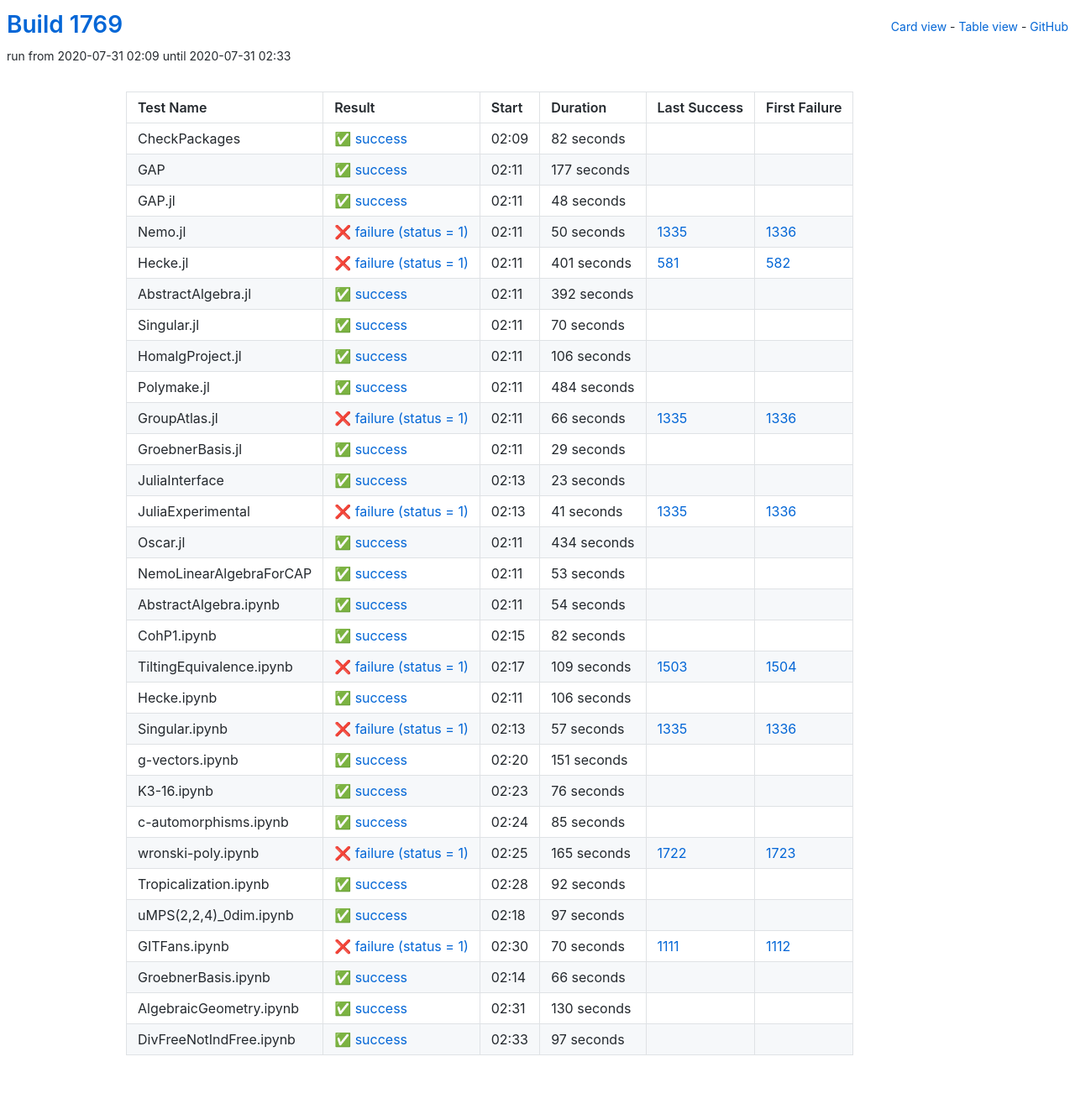
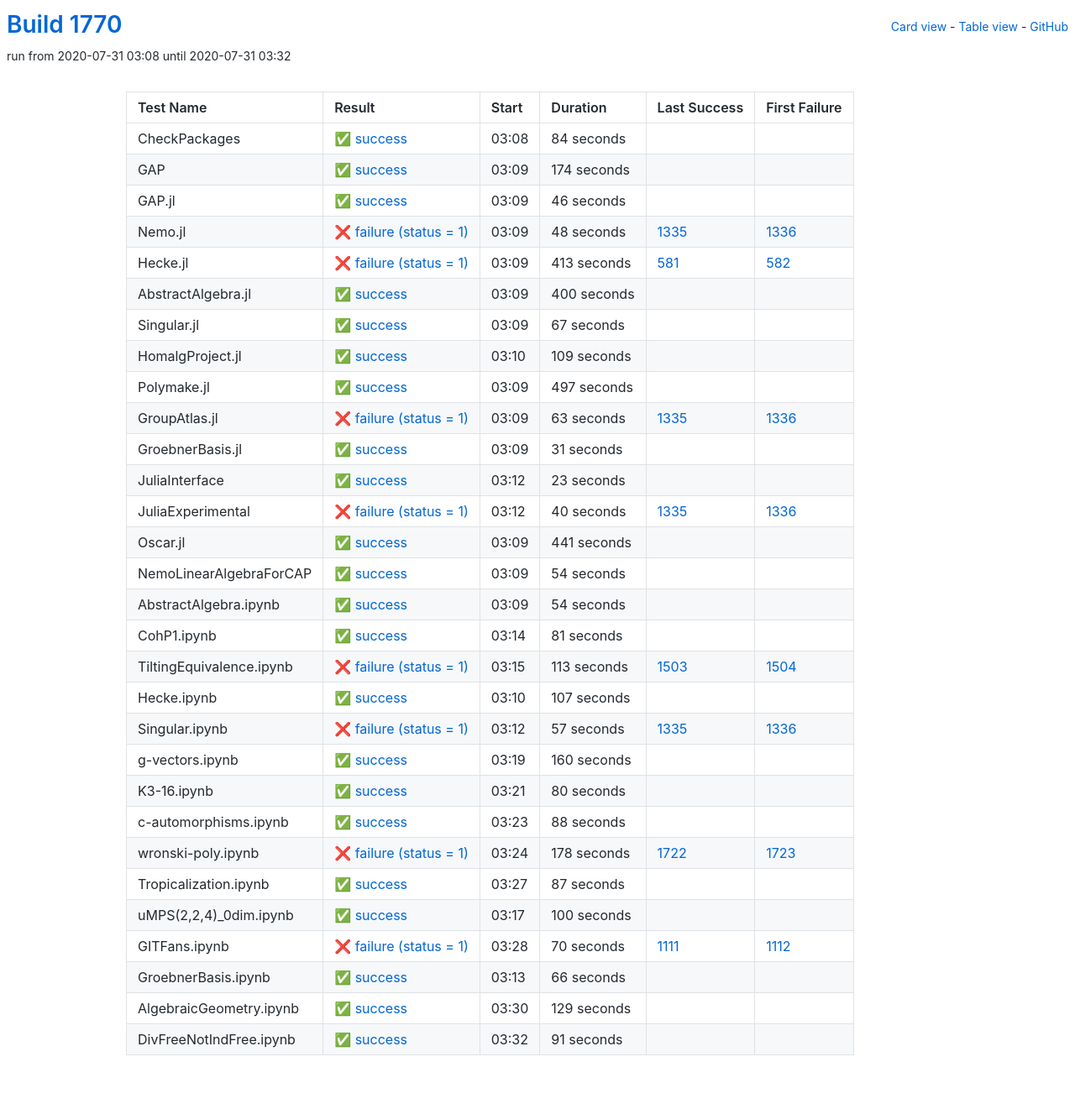
Before and after one commit to oscar-system/oscar-ci-status-1.4, a Jekyll site: the page built from table.html, in a window 1280 px wide. Shown: the whole page at 84% size. Built offline with Jekyll 4.4.1, drawn with Linux system fonts in a browser that asks for light colours.

Commit message:
Build #1770

```diff
--- a/_data/ci.yml
+++ b/_data/ci.yml
@@ -1,6 +1,6 @@
 ---
-build: 1769
-build_url: https://oscarci.mathematik.uni-kl.de/job/oscar-julia-1.4/1769/
+build: 1770
+build_url: https://oscarci.mathematik.uni-kl.de/job/oscar-julia-1.4/1770/
 job: oscar-julia-1.4
 organization: oscar-system
 repo: oscar-ci-status-1.4
@@ -8,140 +8,140 @@ repourl: https://github.com/oscar-system/oscar-ci-status-1.4
 tests:
 - name: CheckPackages
   id: checkpackages
-  log: https://oscarci.mathematik.uni-kl.de/job/oscar-julia-1.4/1769/artifact/logs/build-1769/CheckPackages.log
-  start: 2020-07-31 02:09
+  log: https://oscarci.mathematik.uni-kl.de/job/oscar-julia-1.4/1770/artifact/logs/build-1770/CheckPackages.log
+  start: 2020-07-31 03:08
   success: true
   exitcode: 0
   status: success
-  duration: 82
+  duration: 84
   last_success: false
   last_success_url:
   first_failure: false
   first_failure_url:
 - name: GAP
   id: gap
-  log: https://oscarci.mathematik.uni-kl.de/job/oscar-julia-1.4/1769/artifact/logs/build-1769/GAP.log
-  start: 2020-07-31 02:11
+  log: https://oscarci.mathematik.uni-kl.de/job/oscar-julia-1.4/1770/artifact/logs/build-1770/GAP.log
+  start: 2020-07-31 03:09
   success: true
   exitcode: 0
   status: success
-  duration: 177
+  duration: 174
   last_success: false
   last_success_url:
   first_failure: false
   first_failure_url:
 - name: GAP.jl
   id: gap-jl
-  log: https://oscarci.mathematik.uni-kl.de/job/oscar-julia-1.4/1769/artifact/logs/build-1769/GAP.jl.log
-  start: 2020-07-31 02:11
+  log: https://oscarci.mathematik.uni-kl.de/job/oscar-julia-1.4/1770/artifact/logs/build-1770/GAP.jl.log
+  start: 2020-07-31 03:09
   success: true
   exitcode: 0
   status: success
-  duration: 48
+  duration: 46
   last_success: false
   last_success_url:
   first_failure: false
   first_failure_url:
 - name: Nemo.jl
   id: nemo-jl
-  log: https://oscarci.mathematik.uni-kl.de/job/oscar-julia-1.4/1769/artifact/logs/build-1769/Nemo.jl.log
-  start: 2020-07-31 02:11
+  log: https://oscarci.mathematik.uni-kl.de/job/oscar-julia-1.4/1770/artifact/logs/build-1770/Nemo.jl.log
+  start: 2020-07-31 03:09
   success: false
   exitcode: 1
   status: failure
-  duration: 50
+  duration: 48
   last_success: 1335
   last_success_url: https://oscarci.mathematik.uni-kl.de/job/oscar-julia-1.4/1335/
   first_failure: 1336
   first_failure_url: https://oscarci.mathematik.uni-kl.de/job/oscar-julia-1.4/1336/
 - name: Hecke.jl
   id: hecke-jl
-  log: https://oscarci.mathematik.uni-kl.de/job/oscar-julia-1.4/1769/artifact/logs/build-1769/Hecke.jl.log
-  start: 2020-07-31 02:11
+  log: https://oscarci.mathematik.uni-kl.de/job/oscar-julia-1.4/1770/artifact/logs/build-1770/Hecke.jl.log
+  start: 2020-07-31 03:09
   success: false
   exitcode: 1
   status: failure
-  duration: 401
+  duration: 413
   last_success: 581
   last_success_url: https://oscarci.mathematik.uni-kl.de/job/oscar-julia-1.4/581/
   first_failure: 582
   first_failure_url: https://oscarci.mathematik.uni-kl.de/job/oscar-julia-1.4/582/
 - name: AbstractAlgebra.jl
   id: abstractalgebra-jl
-  log: https://oscarci.mathematik.uni-kl.de/job/oscar-julia-1.4/1769/artifact/logs/build-1769/AbstractAlgebra.jl.log
-  start: 2020-07-31 02:11
+  log: https://oscarci.mathematik.uni-kl.de/job/oscar-julia-1.4/1770/artifact/logs/build-1770/AbstractAlgebra.jl.log
+  start: 2020-07-31 03:09
   success: true
   exitcode: 0
   status: success
-  duration: 392
+  duration: 400
   last_success: false
   last_success_url:
   first_failure: false
   first_failure_url:
 - name: Singular.jl
   id: singular-jl
-  log: https://oscarci.mathematik.uni-kl.de/job/oscar-julia-1.4/1769/artifact/logs/build-1769/Singular.jl.log
-  start: 2020-07-31 02:11
+  log: https://oscarci.mathematik.uni-kl.de/job/oscar-julia-1.4/1770/artifact/logs/build-1770/Singular.jl.log
+  start: 2020-07-31 03:09
   success: true
   exitcode: 0
   status: success
-  duration: 70
+  duration: 67
   last_success: false
   last_success_url:
   first_failure: false
   first_failure_url:
 - name: HomalgProject.jl
   id: homalgproject-jl
-  log: https://oscarci.mathematik.uni-kl.de/job/oscar-julia-1.4/1769/artifact/logs/build-1769/HomalgProject.jl.log
-  start: 2020-07-31 02:11
+  log: https://oscarci.mathematik.uni-kl.de/job/oscar-julia-1.4/1770/artifact/logs/build-1770/HomalgProject.jl.log
+  start: 2020-07-31 03:10
   success: true
   exitcode: 0
   status: success
-  duration: 106
+  duration: 109
   last_success: false
   last_success_url:
   first_failure: false
   first_failure_url:
 - name: Polymake.jl
   id: polymake-jl
-  log: https://oscarci.mathematik.uni-kl.de/job/oscar-julia-1.4/1769/artifact/logs/build-1769/Polymake.jl.log
-  start: 2020-07-31 02:11
+  log: https://oscarci.mathematik.uni-kl.de/job/oscar-julia-1.4/1770/artifact/logs/build-1770/Polymake.jl.log
+  start: 2020-07-31 03:09
   success: true
   exitcode: 0
   status: success
-  duration: 484
+  duration: 497
   last_success: false
   last_success_url:
   first_failure: false
   first_failure_url:
 - name: GroupAtlas.jl
   id: groupatlas-jl
-  log: https://oscarci.mathematik.uni-kl.de/job/oscar-julia-1.4/1769/artifact/logs/build-1769/GroupAtlas.jl.log
-  start: 2020-07-31 02:11
+  log: https://oscarci.mathematik.uni-kl.de/job/oscar-julia-1.4/1770/artifact/logs/build-1770/GroupAtlas.jl.log
+  start: 2020-07-31 03:09
   success: false
   exitcode: 1
   status: failure
-  duration: 66
+  duration: 63
   last_success: 1335
   last_success_url: https://oscarci.mathematik.uni-kl.de/job/oscar-julia-1.4/1335/
   first_failure: 1336
   first_failure_url: https://oscarci.mathematik.uni-kl.de/job/oscar-julia-1.4/1336/
 - name: GroebnerBasis.jl
   id: groebnerbasis-jl
-  log: https://oscarci.mathematik.uni-kl.de/job/oscar-julia-1.4/1769/artifact/logs/build-1769/GroebnerBasis.jl.log
-  start: 2020-07-31 02:11
+  log: https://oscarci.mathematik.uni-kl.de/job/oscar-julia-1.4/1770/artifact/logs/build-1770/GroebnerBasis.jl.log
+  start: 2020-07-31 03:09
   success: true
   exitcode: 0
   status: success
-  duration: 29
+  duration: 31
   last_success: false
   last_success_url:
   first_failure: false
   first_failure_url:
 - name: JuliaInterface
   id: juliainterface
-  log: https://oscarci.mathematik.uni-kl.de/job/oscar-julia-1.4/1769/artifact/logs/build-1769/JuliaInterface.log
-  start: 2020-07-31 02:13
+  log: https://oscarci.mathematik.uni-kl.de/job/oscar-julia-1.4/1770/artifact/logs/build-1770/JuliaInterface.log
+  start: 2020-07-31 03:12
   success: true
   exitcode: 0
   status: success
@@ -152,44 +152,44 @@ tests:
   first_failure_url:
 - name: JuliaExperimental
   id: juliaexperimental
-  log: https://oscarci.mathematik.uni-kl.de/job/oscar-julia-1.4/1769/artifact/logs/build-1769/JuliaExperimental.log
-  start: 2020-07-31 02:13
+  log: https://oscarci.mathematik.uni-kl.de/job/oscar-julia-1.4/1770/artifact/logs/build-1770/JuliaExperimental.log
+  start: 2020-07-31 03:12
   success: false
   exitcode: 1
   status: failure
-  duration: 41
+  duration: 40
   last_success: 1335
   last_success_url: https://oscarci.mathematik.uni-kl.de/job/oscar-julia-1.4/1335/
   first_failure: 1336
   first_failure_url: https://oscarci.mathematik.uni-kl.de/job/oscar-julia-1.4/1336/
 - name: Oscar.jl
   id: oscar-jl
-  log: https://oscarci.mathematik.uni-kl.de/job/oscar-julia-1.4/1769/artifact/logs/build-1769/Oscar.jl.log
-  start: 2020-07-31 02:11
+  log: https://oscarci.mathematik.uni-kl.de/job/oscar-julia-1.4/1770/artifact/logs/build-1770/Oscar.jl.log
+  start: 2020-07-31 03:09
   success: true
   exitcode: 0
   status: success
-  duration: 434
+  duration: 441
   last_success: false
   last_success_url:
   first_failure: false
   first_failure_url:
 - name: NemoLinearAlgebraForCAP
   id: nemolinearalgebraforcap
-  log: https://oscarci.mathematik.uni-kl.de/job/oscar-julia-1.4/1769/artifact/logs/build-1769/NemoLinearAlgebraForCAP.log
-  start: 2020-07-31 02:11
+  log: https://oscarci.mathematik.uni-kl.de/job/oscar-julia-1.4/1770/artifact/logs/build-1770/NemoLinearAlgebraForCAP.log
+  start: 2020-07-31 03:09
   success: true
   exitcode: 0
   status: success
-  duration: 53
+  duration: 54
   last_success: false
   last_success_url:
   first_failure: false
   first_failure_url:
 - name: AbstractAlgebra.ipynb
   id: abstractalgebra-ipynb
-  log: https://oscarci.mathematik.uni-kl.de/job/oscar-julia-1.4/1769/artifact/logs/build-1769/AbstractAlgebra.ipynb.log
-  start: 2020-07-31 02:11
+  log: https://oscarci.mathematik.uni-kl.de/job/oscar-julia-1.4/1770/artifact/logs/build-1770/AbstractAlgebra.ipynb.log
+  start: 2020-07-31 03:09
   success: true
   exitcode: 0
   status: success
@@ -200,44 +200,44 @@ tests:
   first_failure_url:
 - name: CohP1.ipynb
   id: cohp1-ipynb
-  log: https://oscarci.mathematik.uni-kl.de/job/oscar-julia-1.4/1769/artifact/logs/build-1769/CohP1.ipynb.log
-  start: 2020-07-31 02:15
+  log: https://oscarci.mathematik.uni-kl.de/job/oscar-julia-1.4/1770/artifact/logs/build-1770/CohP1.ipynb.log
+  start: 2020-07-31 03:14
   success: true
   exitcode: 0
   status: success
-  duration: 82
+  duration: 81
   last_success: false
   last_success_url:
   first_failure: false
   first_failure_url:
 - name: TiltingEquivalence.ipynb
   id: tiltingequivalence-ipynb
-  log: https://oscarci.mathematik.uni-kl.de/job/oscar-julia-1.4/1769/artifact/logs/build-1769/TiltingEquivalence.ipynb.log
-  start: 2020-07-31 02:17
+  log: https://oscarci.mathematik.uni-kl.de/job/oscar-julia-1.4/1770/artifact/logs/build-1770/TiltingEquivalence.ipynb.log
+  start: 2020-07-31 03:15
   success: false
   exitcode: 1
   status: failure
-  duration: 109
+  duration: 113
   last_success: 1503
   last_success_url: https://oscarci.mathematik.uni-kl.de/job/oscar-julia-1.4/1503/
   first_failure: 1504
   first_failure_url: https://oscarci.mathematik.uni-kl.de/job/oscar-julia-1.4/1504/
 - name: Hecke.ipynb
   id: hecke-ipynb
-  log: https://oscarci.mathematik.uni-kl.de/job/oscar-julia-1.4/1769/artifact/logs/build-1769/Hecke.ipynb.log
-  start: 2020-07-31 02:11
+  log: https://oscarci.mathematik.uni-kl.de/job/oscar-julia-1.4/1770/artifact/logs/build-1770/Hecke.ipynb.log
+  start: 2020-07-31 03:10
   success: true
   exitcode: 0
   status: success
-  duration: 106
+  duration: 107
   last_success: false
   last_success_url:
   first_failure: false
   first_failure_url:
 - name: Singular.ipynb
   id: singular-ipynb
-  log: https://oscarci.mathematik.uni-kl.de/job/oscar-julia-1.4/1769/artifact/logs/build-1769/Singular.ipynb.log
-  start: 2020-07-31 02:13
+  log: https://oscarci.mathematik.uni-kl.de/job/oscar-julia-1.4/1770/artifact/logs/build-1770/Singular.ipynb.log
+  start: 2020-07-31 03:12
   success: false
   exitcode: 1
   status: failure
@@ -248,80 +248,80 @@ tests:
   first_failure_url: https://oscarci.mathematik.uni-kl.de/job/oscar-julia-1.4/1336/
 - name: g-vectors.ipynb
   id: g-vectors-ipynb
-  log: https://oscarci.mathematik.uni-kl.de/job/oscar-julia-1.4/1769/artifact/logs/build-1769/g-vectors.ipynb.log
-  start: 2020-07-31 02:20
+  log: https://oscarci.mathematik.uni-kl.de/job/oscar-julia-1.4/1770/artifact/logs/build-1770/g-vectors.ipynb.log
+  start: 2020-07-31 03:19
   success: true
   exitcode: 0
   status: success
-  duration: 151
+  duration: 160
   last_success: false
   last_success_url:
   first_failure: false
   first_failure_url:
 - name: K3-16.ipynb
   id: k3-16-ipynb
-  log: https://oscarci.mathematik.uni-kl.de/job/oscar-julia-1.4/1769/artifact/logs/build-1769/K3-16.ipynb.log
-  start: 2020-07-31 02:23
+  log: https://oscarci.mathematik.uni-kl.de/job/oscar-julia-1.4/1770/artifact/logs/build-1770/K3-16.ipynb.log
+  start: 2020-07-31 03:21
   success: true
   exitcode: 0
   status: success
-  duration: 76
+  duration: 80
   last_success: false
   last_success_url:
   first_failure: false
   first_failure_url:
 - name: c-automorphisms.ipynb
   id: c-automorphisms-ipynb
-  log: https://oscarci.mathematik.uni-kl.de/job/oscar-julia-1.4/1769/artifact/logs/build-1769/c-automorphisms.ipynb.log
-  start: 2020-07-31 02:24
+  log: https://oscarci.mathematik.uni-kl.de/job/oscar-julia-1.4/1770/artifact/logs/build-1770/c-automorphisms.ipynb.log
+  start: 2020-07-31 03:23
   success: true
   exitcode: 0
   status: success
-  duration: 85
+  duration: 88
   last_success: false
   last_success_url:
   first_failure: false
   first_failure_url:
 - name: wronski-poly.ipynb
   id: wronski-poly-ipynb
-  log: https://oscarci.mathematik.uni-kl.de/job/oscar-julia-1.4/1769/artifact/logs/build-1769/wronski-poly.ipynb.log
-  start: 2020-07-31 02:25
+  log: https://oscarci.mathematik.uni-kl.de/job/oscar-julia-1.4/1770/artifact/logs/build-1770/wronski-poly.ipynb.log
+  start: 2020-07-31 03:24
   success: false
   exitcode: 1
   status: failure
-  duration: 165
+  duration: 178
   last_success: 1722
   last_success_url: https://oscarci.mathematik.uni-kl.de/job/oscar-julia-1.4/1722/
   first_failure: 1723
   first_failure_url: https://oscarci.mathematik.uni-kl.de/job/oscar-julia-1.4/1723/
 - name: Tropicalization.ipynb
   id: tropicalization-ipynb
-  log: https://oscarci.mathematik.uni-kl.de/job/oscar-julia-1.4/1769/artifact/logs/build-1769/Tropicalization.ipynb.log
-  start: 2020-07-31 02:28
+  log: https://oscarci.mathematik.uni-kl.de/job/oscar-julia-1.4/1770/artifact/logs/build-1770/Tropicalization.ipynb.log
+  start: 2020-07-31 03:27
   success: true
   exitcode: 0
   status: success
-  duration: 92
+  duration: 87
   last_success: false
   last_success_url:
   first_failure: false
   first_failure_url:
 - name: uMPS(2,2,4)_0dim.ipynb
   id: umps-2-2-4-0dim-ipynb
-  log: https://oscarci.mathematik.uni-kl.de/job/oscar-julia-1.4/1769/artifact/logs/build-1769/uMPS-2-2-4-_0dim.ipynb.log
-  start: 2020-07-31 02:18
+  log: https://oscarci.mathematik.uni-kl.de/job/oscar-julia-1.4/1770/artifact/logs/build-1770/uMPS-2-2-4-_0dim.ipynb.log
+  start: 2020-07-31 03:17
   success: true
   exitcode: 0
   status: success
-  duration: 97
+  duration: 100
   last_success: false
   last_success_url:
   first_failure: false
   first_failure_url:
 - name: GITFans.ipynb
   id: gitfans-ipynb
-  log: https://oscarci.mathematik.uni-kl.de/job/oscar-julia-1.4/1769/artifact/logs/build-1769/GITFans.ipynb.log
-  start: 2020-07-31 02:30
+  log: https://oscarci.mathematik.uni-kl.de/job/oscar-julia-1.4/1770/artifact/logs/build-1770/GITFans.ipynb.log
+  start: 2020-07-31 03:28
   success: false
   exitcode: 1
   status: failure
@@ -332,8 +332,8 @@ tests:
   first_failure_url: https://oscarci.mathematik.uni-kl.de/job/oscar-julia-1.4/1112/
 - name: GroebnerBasis.ipynb
   id: groebnerbasis-ipynb
-  log: https://oscarci.mathematik.uni-kl.de/job/oscar-julia-1.4/1769/artifact/logs/build-1769/GroebnerBasis.ipynb.log
-  start: 2020-07-31 02:14
+  log: https://oscarci.mathematik.uni-kl.de/job/oscar-julia-1.4/1770/artifact/logs/build-1770/GroebnerBasis.ipynb.log
+  start: 2020-07-31 03:13
   success: true
   exitcode: 0
   status: success
@@ -344,24 +344,24 @@ tests:
   first_failure_url:
 - name: AlgebraicGeometry.ipynb
   id: algebraicgeometry-ipynb
-  log: https://oscarci.mathematik.uni-kl.de/job/oscar-julia-1.4/1769/artifact/logs/build-1769/AlgebraicGeometry.ipynb.log
-  start: 2020-07-31 02:31
+  log: https://oscarci.mathematik.uni-kl.de/job/oscar-julia-1.4/1770/artifact/logs/build-1770/AlgebraicGeometry.ipynb.log
+  start: 2020-07-31 03:30
   success: true
   exitcode: 0
   status: success
-  duration: 130
+  duration: 129
   last_success: false
   last_success_url:
   first_failure: false
   first_failure_url:
 - name: DivFreeNotIndFree.ipynb
   id: divfreenotindfree-ipynb
-  log: https://oscarci.mathematik.uni-kl.de/job/oscar-julia-1.4/1769/artifact/logs/build-1769/DivFreeNotIndFree.ipynb.log
-  start: 2020-07-31 02:33
+  log: https://oscarci.mathematik.uni-kl.de/job/oscar-julia-1.4/1770/artifact/logs/build-1770/DivFreeNotIndFree.ipynb.log
+  start: 2020-07-31 03:32
   success: true
   exitcode: 0
   status: success
-  duration: 97
+  duration: 91
   last_success: false
   last_success_url:
   first_failure: false
```
Also changed, not shown: README.md.
